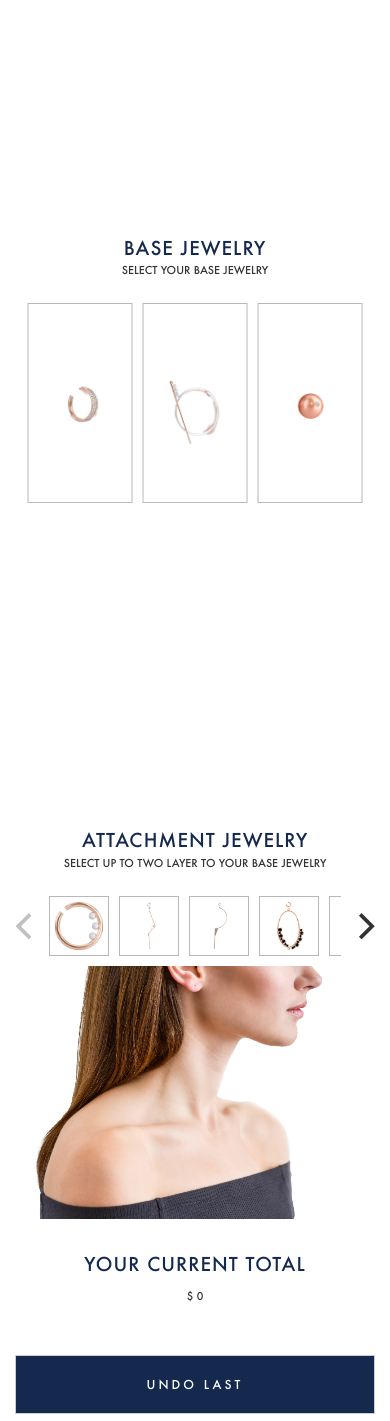
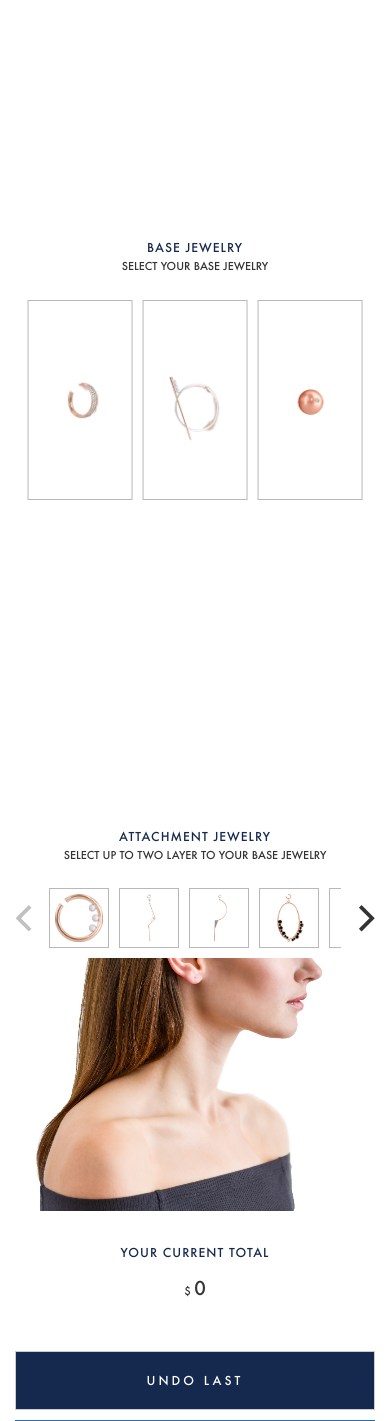
Before and after one commit to daveil/tara, a PHP site: page / in a window 390 px wide; the page is wider, and only the part inside the window is pictured. Shown: the part 913-2334 px from the top of that part. Run offline with PHP 8.4, Linux system fonts and the light colour scheme.

Commit message:
Adjust total label

```diff
--- a/css/tara.css
+++ b/css/tara.css
@@ -536,10 +536,13 @@ canvas{
 	.jde-header h2, .jde-footer h2{
 		padding: 5px 10px;
 		letter-spacing: 1px;
-    	font-size: 14pt;
+    	font-size: 9pt;
 	}
 	.jde-header p, .jde-footer p{
 		font-size: 8pt;
+	}
+	#jde-total span{
+		font-size: 14pt;
 	}
 	#top-nav a.navbar-brand img{
 		height: 35px;
```
